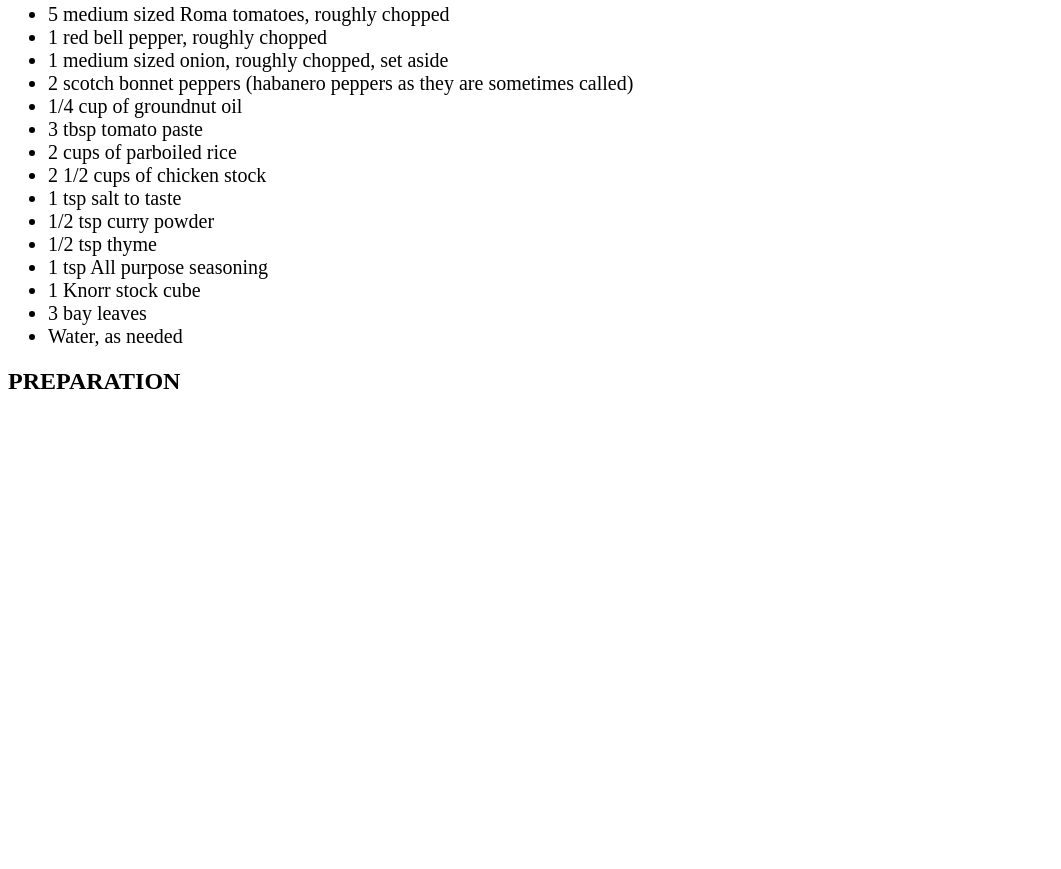
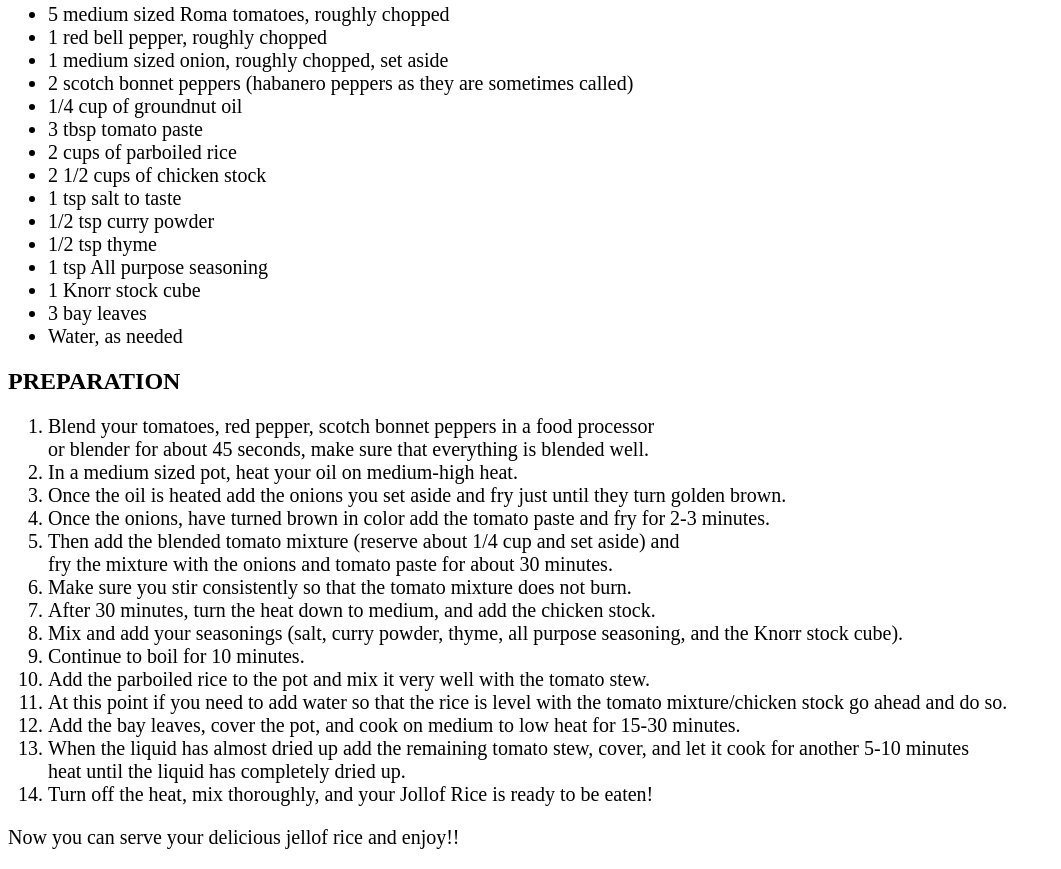
Before and after one commit to Destycoco/repo, a plain HTML site: page odin-recipes/jellof.html in a window 1280 px wide. Shown: the part 753-1622 px from the top of the page, without its empty margins (0-1061 px from the left). Before the commit the page ends 1168 px from the top, so only its background shows below. Drawn offline with Linux system fonts and the light colour scheme.

Commit message:
incude the preparation process of the jollof rice to the previous changes and at this point all pages are set up.

```diff
--- a/odin-recipes/jellof.html
+++ b/odin-recipes/jellof.html
@@ -39,6 +39,23 @@
             <li>Water, as needed</li>
         </ul>
         <h2>PREPARATION</h2>
+        <ol>
+            <li>Blend your tomatoes, red pepper, scotch bonnet peppers in a food processor<br> or blender for about 45 seconds, make sure that everything is blended well.</li>
+            <li>In a medium sized pot, heat your oil on medium-high heat.</li>
+            <li>Once the oil is heated add the onions you set aside and fry just until they turn golden brown.</li>
+            <li>Once the onions, have turned brown in color add the tomato paste and fry for 2-3 minutes.</li>
+            <li>Then add the blended tomato mixture (reserve about 1/4 cup and set aside) and<br> fry the mixture with the onions and tomato paste for about 30 minutes.</li>
+            <li>Make sure you stir consistently so that the tomato mixture does not burn.</li>
+            <li>After 30 minutes, turn the heat down to medium, and add the chicken stock.</li>
+            <li>Mix and add your seasonings (salt, curry powder, thyme, all purpose seasoning, and the Knorr stock cube).</li>
+            <li>Continue to boil for 10 minutes.</li>
+            <li>Add the parboiled rice to the pot and mix it very well with the tomato stew. </li>
+            <li>At this point if you need to add water so that the rice is level with the tomato mixture/chicken stock go ahead and do so. </li>
+            <li>Add the bay leaves, cover the pot, and cook on medium to low heat for 15-30 minutes.</li>
+            <li>When the liquid has almost dried up add the remaining tomato stew, cover, and let it cook for another 5-10 minutes<br> heat until the liquid has completely dried up.</li>
+            <li>Turn off the heat, mix thoroughly, and your Jollof Rice is ready to be eaten!</li>
+        </ol>
+        <p>Now you can serve your delicious jellof rice and enjoy!!</p>
 
     </body>
 </html>
```
